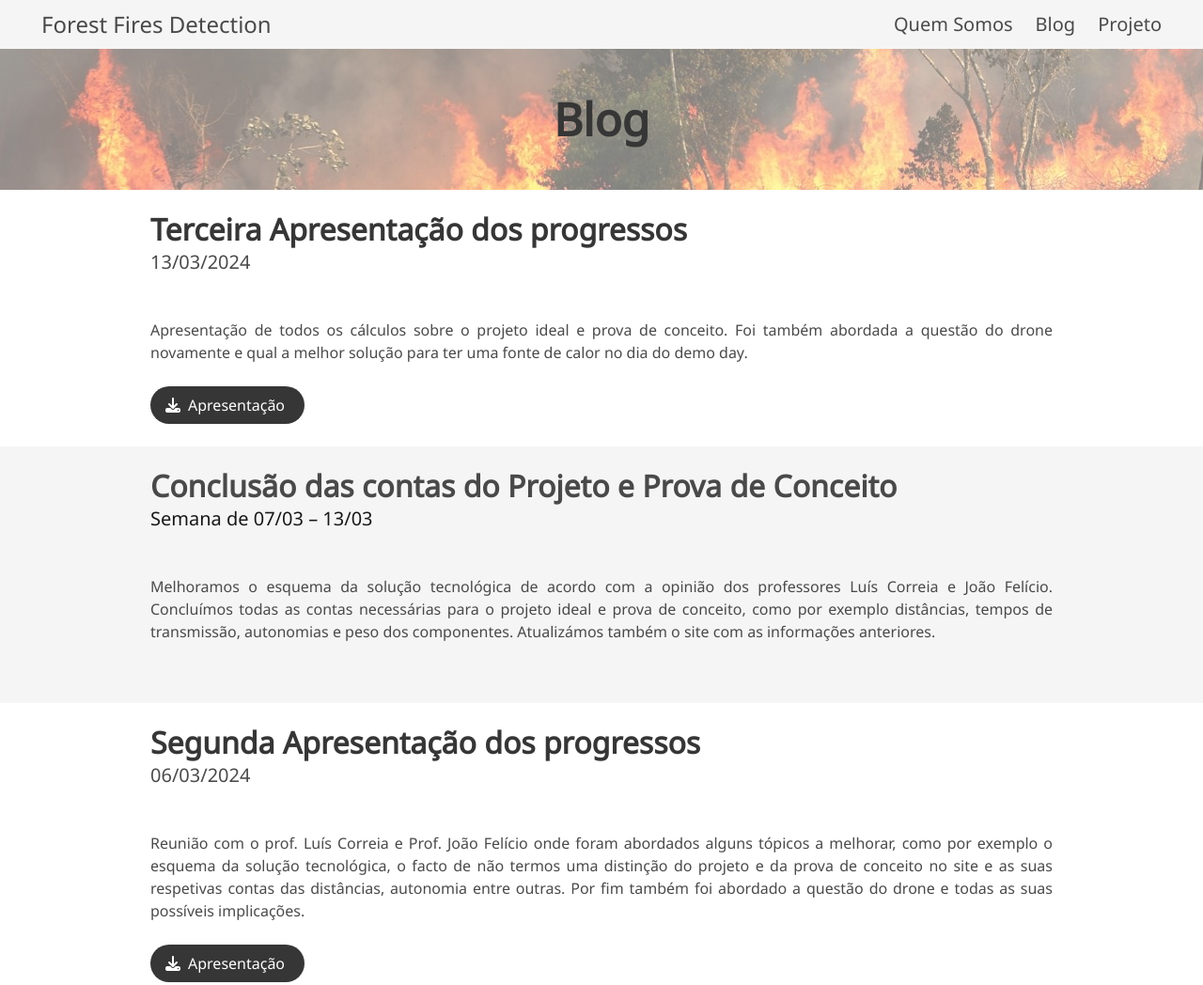
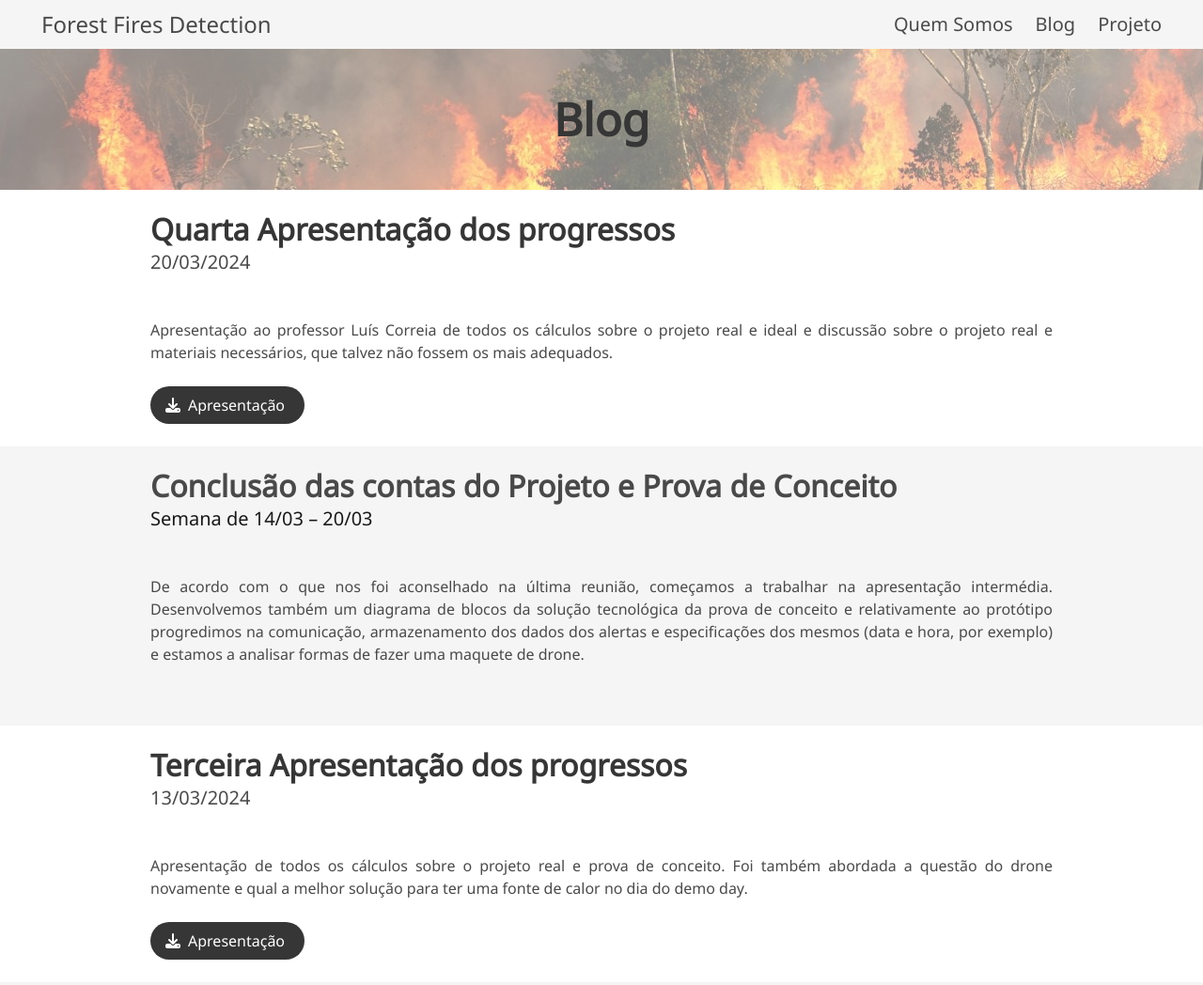
Before and after one commit to ines-coelho/Forest-Fires-Detection, a plain HTML site: page blog.html in a window 1280 px wide. Shown: the top 1048 px of the page at 94% size. Drawn offline with nearby package versions, Linux system fonts and the light colour scheme; some icons are missing; a web font is replaced by a local one.

Commit message:
blog atualizado

```diff
--- a/blog.html
+++ b/blog.html
@@ -47,7 +47,31 @@
           </div>
         </div>
     </section>
-    <!--
+
+    <section class="hero is-small">
+      <div class="hero-body">
+        <div class="container is-max-desktop">
+          <h2 class="title">Quarta Apresentação dos progressos</h2>
+          <h3 class="subtitle">20/03/2024</h3>
+          <br/>
+            <div class="content has-text-justified">
+              <p>
+                Apresentação ao professor Luís Correia de todos os cálculos sobre o projeto real e ideal e discussão sobre o
+                projeto real e materiais necessários, que talvez não fossem os mais adequados.
+              </p>
+            </div>
+            <span class="link-block">
+              <a href="static/pdfs/P4.pdf" download class="external-link button is-normal is-rounded is-dark">
+                <span class="icon">
+                  <i class="fa fa-download"></i>
+                </span>
+                <span>Apresentação</span>
+              </a>
+            </span>
+        </div>
+      </div>
+    </section>
+
     <section class="hero is-small is-light">
       <div class="hero-body">
         <div class="container is-max-desktop">
@@ -66,7 +90,7 @@
         </div>
       </div>
     </section>
-  -->
+
     <section class="hero is-small">
       <div class="hero-body">
         <div class="container is-max-desktop">
@@ -75,7 +99,7 @@
           <br/>
             <div class="content has-text-justified">
               <p>
-                Apresentação de todos os cálculos sobre o projeto ideal e prova de conceito. Foi também abordada a questão
+                Apresentação de todos os cálculos sobre o projeto real e prova de conceito. Foi também abordada a questão
                 do drone novamente e qual a melhor solução para ter uma fonte de calor no dia do demo day.
               </p>
             </div>
```
Also changed, not shown: 1 other file.
